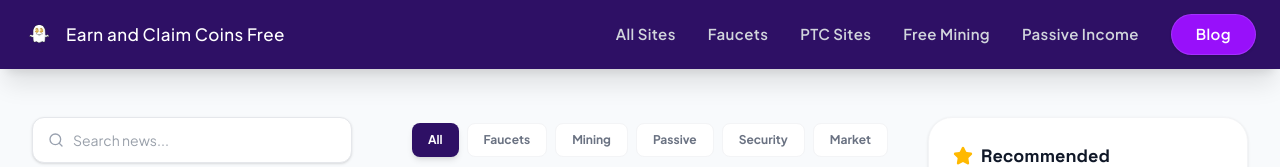
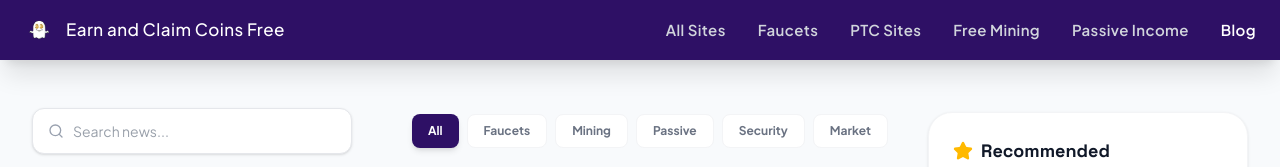
Before and after one commit to MATREX244/earnandclaimcoins, a React (Vite) app in the folder site/: page /blog in a window 1280 px wide. Shown: the top 167 px of the page. Built offline with nearby package versions, Linux system fonts and the light colour scheme.

Commit message:
Fix: Make Blog link a simple text link in Header, matching other navigation items

```diff
--- a/site/src/App.tsx
+++ b/site/src/App.tsx
@@ -148,7 +148,7 @@ export default function App() {
             <button onClick={() => { navigate('/passive'); window.scrollTo({ top: 0 }); }} className={`transition-colors ${activeCategory === 'PASSIVE' ? 'text-white' : 'hover:text-white'}`}>Passive Income</button>
             <button
               onClick={() => { navigate('/blog'); window.scrollTo({ top: 0 }); }}
-              className="bg-purple-600 hover:bg-purple-700 text-white px-6 py-2 rounded-full border border-purple-400/30 transition-all shadow-sm"
+              className="hover:text-white transition-colors"
             >
               Blog
             </button>
--- a/site/src/pages/BlogPage.tsx
+++ b/site/src/pages/BlogPage.tsx
@@ -64,7 +64,7 @@ export default function BlogPage() {
             <button onClick={() => navigate('/ptc')} className="hover:text-white transition-colors">PTC Sites</button>
             <button onClick={() => navigate('/freemining')} className="hover:text-white transition-colors">Free Mining</button>
             <button onClick={() => navigate('/passive')} className="hover:text-white transition-colors">Passive Income</button>
-            <button className="bg-purple-600 hover:bg-purple-700 text-white px-6 py-2 rounded-full border border-purple-400/30 transition-all shadow-sm">
+            <button className="text-white">
               Blog
             </button>
           </nav>
```
